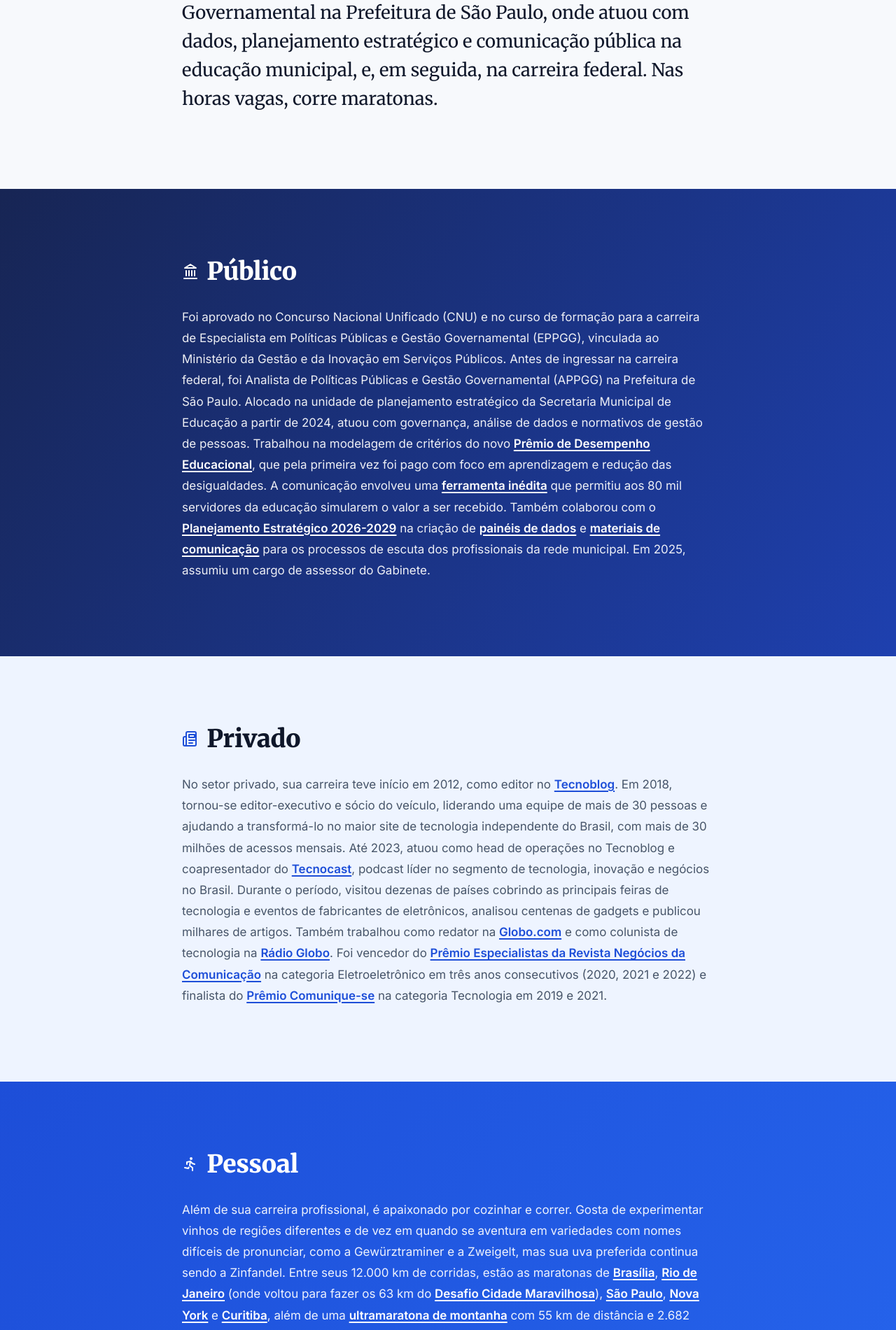
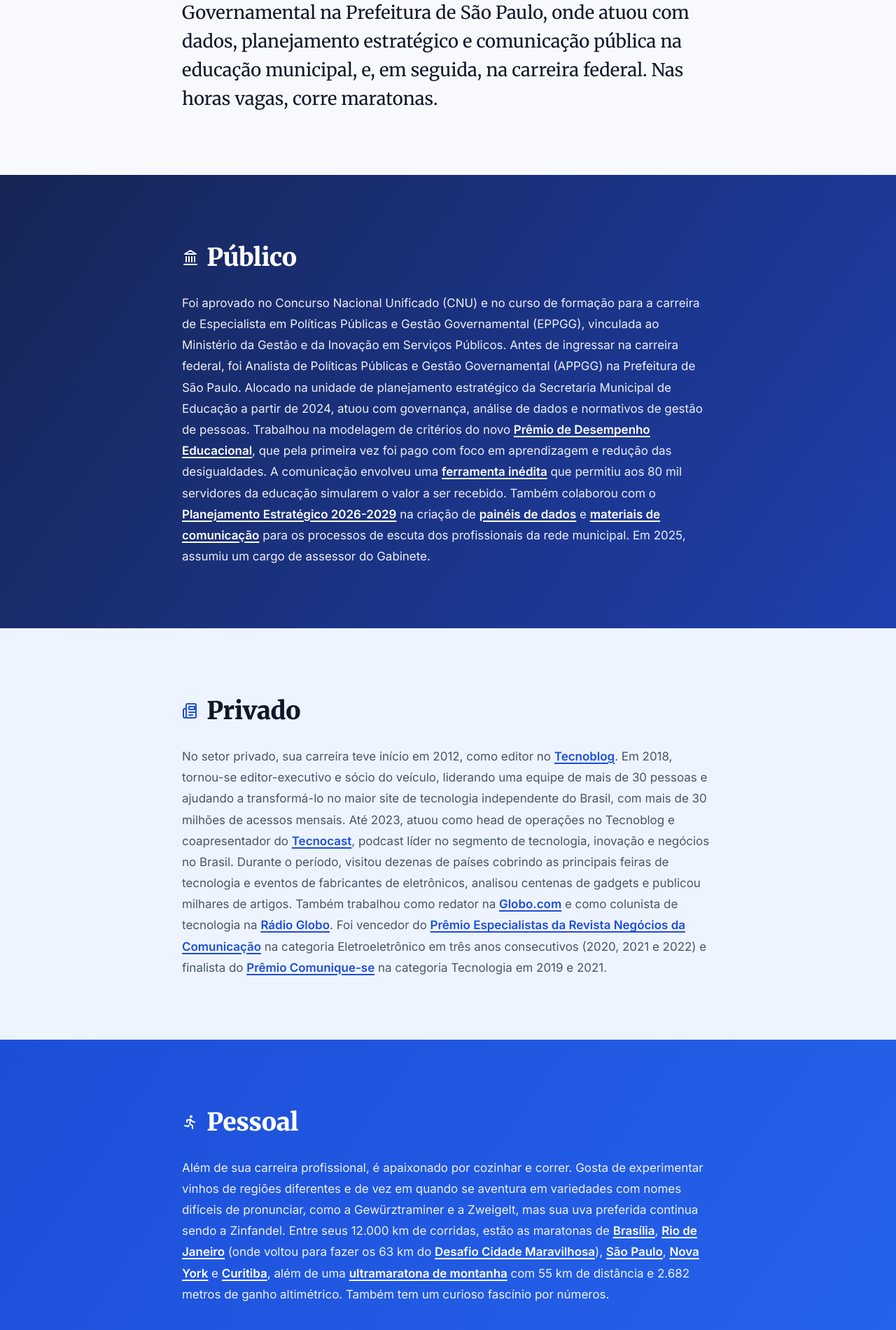
Before and after one commit to paulohiga/paulohiga.github.io, a Jekyll site: the page built from index.md, in a window 1280 px wide. Shown: the part 704-2605 px from the top of the page at 70% size. Built offline with Jekyll 4.4.1, drawn with Linux system fonts in a browser that asks for light colours.

Commit message:
Corrige CLS/LCP do banding e limpa código do redesign (#10)
- Gera os full-bleed bands de forma síncrona (antes do primeiro paint) via
  script inline no layout, eliminando o flash de conteúdo em largura total e o
  reflow após o load (CLS) descrito no redesign.
- Mantém o primeiro band visível desde o primeiro paint para não atrasar o LCP
  (o texto de abertura é o elemento LCP).
- Aplica o tema persistido/preferido antes do paint, evitando flash de tema
  errado no modo escuro.
- Remove a lógica de banding e a inicialização de tema duplicadas do script.js,
  reaproveitando window.bandContent (menos JS, mesmo resultado).
- Corrige seletor morto .band > p:last-child e adiciona fallback sem-JS para o
  conteúdo não ficar de ponta a ponta.

Co-authored-by: Claude <noreply@anthropic.com>

```diff
--- a/_layouts/default.html
+++ b/_layouts/default.html
@@ -8,6 +8,17 @@
 </head>
 
 <body class="light-theme">
+
+    <!-- Apply the persisted/preferred theme before first paint to avoid a
+         flash of the wrong theme (the markup defaults to light-theme). -->
+    <script>
+        (function () {
+            var t = localStorage.getItem('theme');
+            var dark = t === 'dark' || (t === null && matchMedia('(prefers-color-scheme: dark)').matches);
+            document.body.classList.toggle('dark-theme', dark);
+            document.body.classList.toggle('light-theme', !dark);
+        }());
+    </script>
 
     <!-- Skip Link for Keyboard Users (WCAG 2.4.1) -->
     <a href="#main-content" class="skip-link">{% if page.lang == 'en' %}Skip to main content{% else %}Pular para conteúdo principal{% endif %}</a>
@@ -33,6 +44,34 @@
         </article>
     </main>
 
+    <!-- Full-bleed section banding, run synchronously here (before first paint)
+         so the content is grouped into its narrow reading column up front,
+         instead of flashing full-width and reflowing after load (CLS). The
+         function is reused by script.js after in-page navigation. No-JS users
+         keep the plain, readable flow. -->
+    <script>
+        window.bandContent = function (block) {
+            if (!block) return;
+            var kids = Array.prototype.slice.call(block.children);
+            if (!kids.length || kids.some(function (el) { return el.classList.contains('band'); })) return;
+            var inner = null, bands = [];
+            kids.forEach(function (el) {
+                if (inner === null || el.tagName === 'H2' || el.classList.contains('contact-hint')) {
+                    var band = document.createElement('section');
+                    band.className = 'band';
+                    inner = document.createElement('div');
+                    inner.className = 'band__inner';
+                    band.appendChild(inner);
+                    bands.push(band);
+                }
+                inner.appendChild(el);
+            });
+            bands.forEach(function (b) { block.appendChild(b); });
+        };
+        document.body.classList.add('js');
+        window.bandContent(document.querySelector('.content-area > .bio-short, .content-area > .bio-full'));
+    </script>
+
     <footer class="site-footer">
         <div class="site-footer__inner">
             <button type="button" class="contact-button contact-link" data-lang-key="contactButton">{% if page.lang == 'en' %}Get in touch{% else %}Entrar em contato{% endif %}</button>
--- a/script.js
+++ b/script.js
@@ -19,15 +19,8 @@ document.addEventListener('DOMContentLoaded', () => {
     // --- Theme Selector ---
     // The sun/moon glyphs are inline SVGs toggled purely via CSS
     // (body.dark-theme); JS only flips the theme class + persists the choice.
-    const prefersDark = window.matchMedia('(prefers-color-scheme: dark)').matches;
-    if (localStorage.getItem('theme') === 'dark' || (localStorage.getItem('theme') === null && prefersDark)) {
-        document.body.classList.add('dark-theme');
-        document.body.classList.remove('light-theme');
-    } else {
-        document.body.classList.add('light-theme');
-        document.body.classList.remove('dark-theme');
-    }
-
+    // The initial theme is applied before first paint by an inline script in
+    // the layout, so there is no work to do here on load.
     function toggleTheme() {
         if (document.body.classList.contains('dark-theme')) {
             document.body.classList.remove('dark-theme');
@@ -45,37 +38,13 @@ document.addEventListener('DOMContentLoaded', () => {
     const compactTheme = document.getElementById('compact-theme');
     if (compactTheme) compactTheme.addEventListener('click', toggleTheme);
 
-    // --- Full-bleed section banding (progressive enhancement) ---
-    // The Markdown renders a flat run of elements; here we group each section
-    // (an <h2>, or a trailing .contact-hint, and the siblings that follow it)
-    // into a full-width <section class="band"> so alternating, edge-to-edge
-    // backgrounds can divide the content. No-JS users keep the plain flow.
-    document.body.classList.add('js');
-
-    function bandStarts(el) {
-        return el.tagName === 'H2' || el.classList.contains('contact-hint');
-    }
-
+    // --- Full-bleed section banding ---
+    // The Markdown renders a flat run of elements that are grouped into
+    // full-bleed <section class="band"> wrappers by window.bandContent, defined
+    // and first run (before paint) by an inline script in the layout. Here we
+    // only re-band the content swapped in by in-page navigation.
     function enhanceSections() {
-        const block = document.querySelector('.content-area > .bio-short, .content-area > .bio-full');
-        if (!block) return;
-        const kids = Array.from(block.children);
-        if (kids.some(el => el.classList.contains('band'))) return;   // already banded
-
-        let inner = null;
-        const bands = [];
-        kids.forEach(el => {
-            if (inner === null || bandStarts(el)) {
-                const band = document.createElement('section');
-                band.className = 'band';
-                inner = document.createElement('div');
-                inner.className = 'band__inner';
-                band.appendChild(inner);
-                bands.push(band);
-            }
-            inner.appendChild(el);
-        });
-        bands.forEach(b => block.appendChild(b));
+        window.bandContent(document.querySelector('.content-area > .bio-short, .content-area > .bio-full'));
     }
 
     // --- Scroll reveal ---
--- a/style.css
+++ b/style.css
@@ -545,6 +545,17 @@ body.dark-theme .site-footer .contact-button {
     color: var(--ink);
 }
 
+/* No-JS fallback: bands are built by script, so without JS keep the flat
+   content in the same centred reading column instead of running edge-to-edge.
+   (The .js class is added before first paint, so this never flashes when JS
+   is enabled.) */
+body:not(.js) .bio-short,
+body:not(.js) .bio-full {
+    max-width: var(--content-max);
+    margin: 0 auto;
+    padding: var(--band-pad-y) var(--band-pad-x);
+}
+
 /* The band background runs full-bleed (edge to edge of the viewport) while
    its inner column is centred to a comfortable reading measure. Centring the
    wrapper — not each child — keeps elements aligned even when their own
@@ -627,7 +638,7 @@ p {
     color: var(--ink-soft);
 }
 
-.band > p:last-child {
+.band__inner > :last-child {
     margin-bottom: 0;
 }
 
@@ -1279,6 +1290,9 @@ body.js .band {
     transition: opacity var(--duration-slow) var(--ease-out), transform var(--duration-slow) var(--ease-out);
 }
 
+/* The first band holds the LCP text; keep it visible from first paint so the
+   reveal animation never delays Largest Contentful Paint. */
+body.js .band:first-child,
 body.js .band.in-view {
     opacity: 1;
     transform: none;
```
